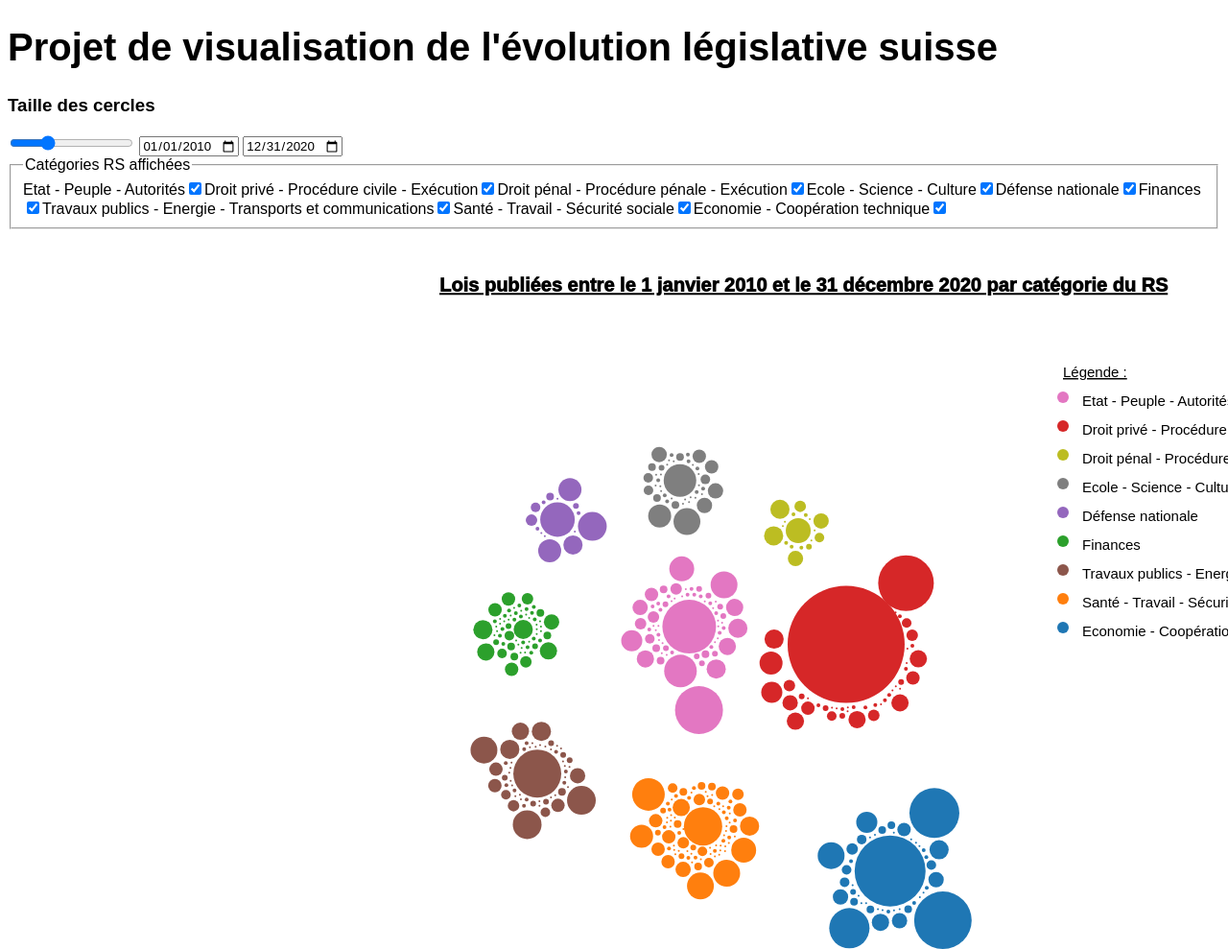
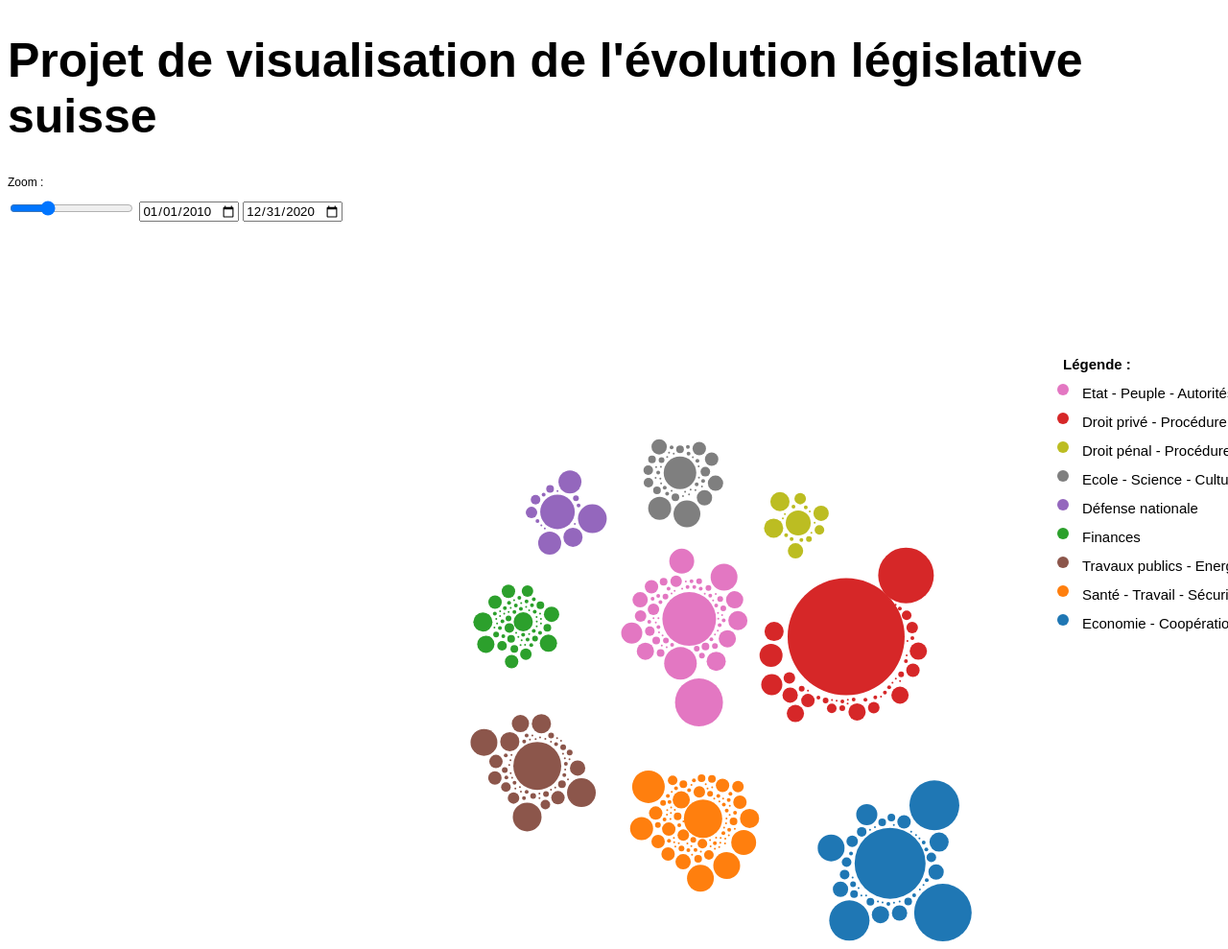
Before and after one commit to aurelienHamouti/legislative_inflation, a plain HTML site: page src/index.html in a window 1280 px wide. Shown: the top 989 px of the page at 96% size. Drawn offline with nearby package versions, Linux system fonts and the light colour scheme; animation ran at ten frames a second.

Commit message:
Mise en page :
- catégories RS cachées
- couleurs et polices

```diff
--- a/src/Style1.css
+++ b/src/Style1.css
@@ -4,8 +4,15 @@
     font-family: Arial, Helvetica, sans-serif;
 }
 
-/* TITRE */
+/* Titre */
 h1
 {
-    font-size: 40px;
+    font-size: 50px;
 }
+
+/* Sous-titre */
+h2
+{
+    font-size: 12px;
+    font-weight: normal;
+}
--- a/src/index.html
+++ b/src/index.html
@@ -6,6 +6,11 @@
     <meta name="viewport" content="width=device-width, initial-scale=1.0">
     <link rel="stylesheet" href="Style1.css" />
     <title>Cluster force layout</title>
+    <style>
+        h3.hidden {
+          display: none;
+
+    </style>
 </head>
 <body>
 
@@ -13,19 +18,17 @@
         <h1>Projet de visualisation de l'évolution législative suisse </h1>
     </header>
 
-        <h3>Taille des cercles</h3>
-
+        <h2>Zoom : </h2>
     <input type="range" id="sizeCircles" value="50" min="10" max="150" onchange="changeSizeCircles(this.value)">
     <input type="date" id="anneeAfficheesMin" value="2010-01-01" min="2010-01-01" max="2020-12-31" step="1" onchange="changeMinDate(this.value)">
     <input type="date" id="anneeAfficheesMax" value="2020-12-31" min="2010-01-01" max="2020-12-31"  step="1" onchange="changeMaxDate(this.value)">
 
-    <fieldset>
+    <h3 class="hidden"><fieldset>
         <legend>Catégories RS affichées</legend>
         <div id="rsCategories"> </div>
-    </fieldset>
+    </fieldset></h3>
 
     <g class="law_label" transform="translate(130,492)"></g>
-
 
     <script src="//d3js.org/d3.v3.min.js"></script>
     <script src="script.js"></script>
--- a/src/script.js
+++ b/src/script.js
@@ -239,7 +239,7 @@ function loadGraph(maxRadius, dateMinSelected, dateMaxSelected, rsCategoriesSele
           .attr('stroke', 'black')
           .attr("stroke-opacity", 0)
           .attr("fill-opacity", "0")// Opacité à 0 afin de cacher le rectangle
-          .attr('fill', '#A1C6E8');
+          .attr('fill', '#e7eb90');
 
           svg.selectAll(".rect_law_selected_label")
             .attr("fill-opacity", "100")
@@ -386,8 +386,8 @@ function loadGraph(maxRadius, dateMinSelected, dateMaxSelected, rsCategoriesSele
       // Ajout des légendes ----------------------------------------------------------------------------------------------
       //------------------------------------------------------------------------------------------------------------------
 
-      svg.append("text").attr("x", 450).attr("y", 60).text("Lois publiées entre le "+dateMinSelected.getDate() + " " +tab_mois[dateMinSelected.getMonth()]+" "+dateMinSelected.getFullYear()+" et le "+dateMaxSelected.getDate() + " " +tab_mois[dateMaxSelected.getMonth()]+" "+dateMaxSelected.getFullYear()+" par catégorie du RS").style("font-size", "20px").attr("alignment-baseline","middle").attr("text-decoration","underline").attr("font-weight", 1000)
-      svg.append("text").attr("x", 1100).attr("y", hauteurLegende).text("Légende :").style("font-size", "15px").attr("alignment-baseline","middle").attr("text-decoration","underline")
+
+      svg.append("text").attr("x", 1100).attr("y", hauteurLegende).text("Légende :").style("font-size", "15px").attr("alignment-baseline","middle").attr("font-weight", "bold")
 
       let haut = hauteurLegende
 
```
